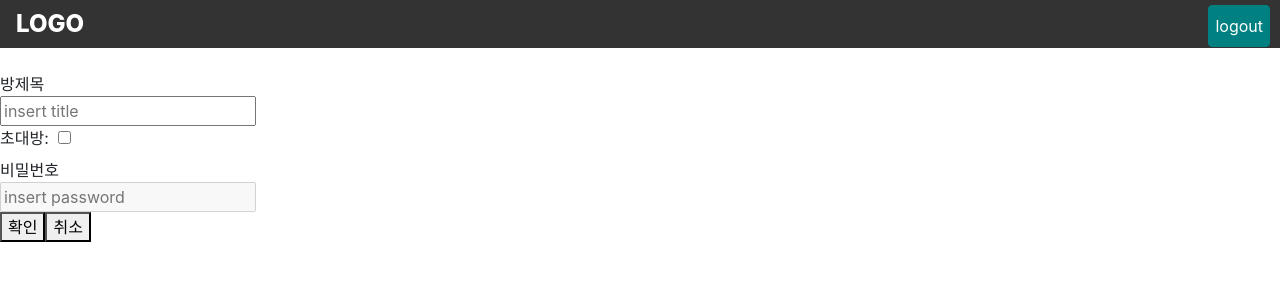
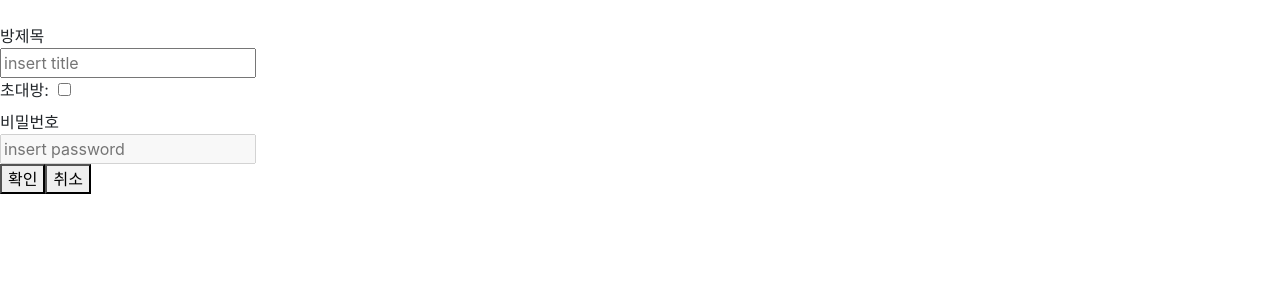
Before and after one commit to rlacksals96/capstone_front_end, a React (Create React App) app: page /rooms/mkroom in a window 1280 px wide. Shown: the top 300 px of the page. Built offline with nearby package versions, Linux system fonts and the light colour scheme.

Commit message:
add:mkroom

```diff
--- a/src/components/waitingRoom/MkRoom.js
+++ b/src/components/waitingRoom/MkRoom.js
@@ -2,7 +2,7 @@ import React, { useState } from 'react'
 import {Link} from 'react-router-dom';
 import Header from '../layout/Header'
 import url from '../url';
-export default function MkRoom() {
+export default function MkRoom({useHistory}) {
 	const [isInvitation,setIsInvitation]=useState(true)
 	// useEffect(()=>{
 	//
@@ -65,6 +65,10 @@ export default function MkRoom() {
 		// 		}
 		// 	})
 		// 	.catch(error => console.log('error', error));
+
+
+		window.open("http://www.google.com");
+		// history.push('/rooms');
 	}
 	const handleInput = (e) => {
 		const { name, value } = e.target;
@@ -73,7 +77,7 @@ export default function MkRoom() {
 
 	return(
 		<div>
-			<Header/>
+			{/*<Header/>*/}
 			<br/>
 			<div>방제목</div>
 			<input type="text" name="roomName" onChange={handleInput} value={roomName} placeholder="insert title"/><br/>
@@ -81,7 +85,7 @@ export default function MkRoom() {
 			<input type="checkBox" id="invitation" value={isInvitation} onChange={handleChange}/><br/>
 			<div>비밀번호</div>
 			<input type="text" name="password" onChange={handleInput} value={password} placeholder="insert password" disabled={isInvitation}/><br/>
-			<button onClick={handleConfirmClick}>확인</button>
+			<Link to='/rooms'><button onClick={handleConfirmClick}>확인</button></Link>
 			<Link to='/rooms'><button>취소</button></Link>
 		</div>
 	)
--- a/src/components/waitingRoom/RoomContainer.js
+++ b/src/components/waitingRoom/RoomContainer.js
@@ -1,21 +1,15 @@
 import React from "react";
 import basicImg from "../../images/study_with_me.jpg";
 import "../../styles/RoomContainer.css";
-// import "./RoomContainer.css";
-import { useHistory } from "react-router-dom";
+
+
 
 export default function RoomContainer({ renderList }) {
-	const his = useHistory();
+
 	const handleClick = (title) => {
-		// his.push("./rooms/1/room"); //추후 useParams써서 수정할것.
-
-		//console.log("title ", title); //title 가져온것 확인
 		const token = localStorage.getItem("user");
 		const tok = JSON.parse(token);
-		// const userId = tok.token.userId;
-		// const pw = tok.token.title;
-		// console.log("userid, pw: ", userId, pw); //서버랑 맞추면 pw부분 반드시 변경해야함!!!!당연히 title이 아닌 password이런식이어야함.
-		// console.log("방이름: ", title);
+
 		window.open("http://www.google.com");
 		// window.open("https://localhost:3001?sessionId=eifjfjf&passcode=whatpassword&userId=myid");
 	};
--- a/src/components/waitingRoom/RoomSearchBox.js
+++ b/src/components/waitingRoom/RoomSearchBox.js
@@ -37,9 +37,12 @@ export default function RoomSearchBox({
 
 			</Button>
 			&nbsp;
-			<Button style={{ padding: "8px" }}>
-				방만들기
-			</Button>
+			<Link to="./rooms/mkroom">
+				<Button style={{ padding: "8px" }}>
+					방만들기
+				</Button>
+			</Link>
+
 			<Link to="./rooms/:roomId/board">
 					<Button className="boardButton" style={{ marginRight: '220px', float: 'right', marginTop: "8px" }}>게시판</Button>
 			</Link>
--- a/src/pages/Rooms.js
+++ b/src/pages/Rooms.js
@@ -73,7 +73,7 @@ function Rooms() {
 			/>
 
 
-			<MkRoom />
+			{/*<MkRoom />*/}
 
 
 			{/* <Link to="./rooms/1">
```
